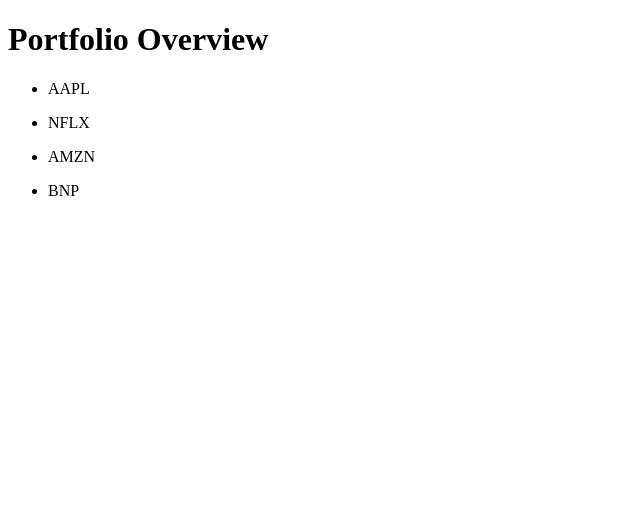
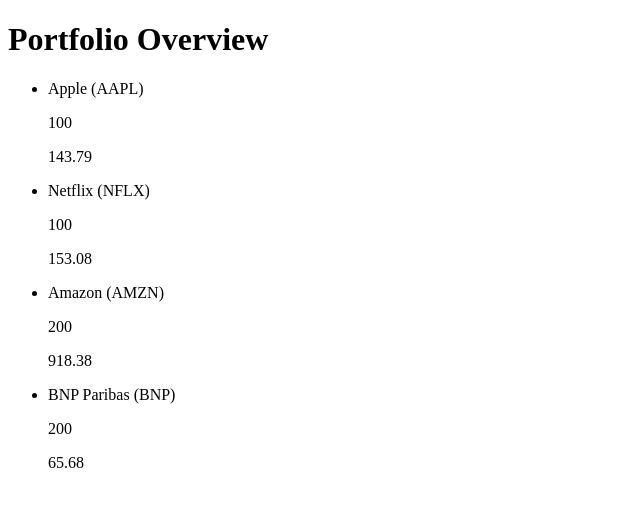
Before and after one commit to jadch/Portfix, a React (Create React App) app: page / in a window 1280 px wide. Shown: the top 506 px of the page, without its empty margins (0-640 px from the left). Built offline with nearby package versions, Linux system fonts and the light colour scheme; the HTML template or start-up script is replaced by a standard one.

Commit message:
StocklistItem set up: now displaying relevant info on the stocks

```diff
--- a/src/StocklistItem.js
+++ b/src/StocklistItem.js
@@ -5,7 +5,9 @@
     const Stock = this.props.stock
     return (
       <div>
-        <p>{Stock.ticker}</p>
+        <p>{Stock.name} ({Stock.ticker})</p>
+        <p>{Stock.quantity}</p>
+        <p>{Stock.last_available_price}</p>
       </div>
     )
   }
```
